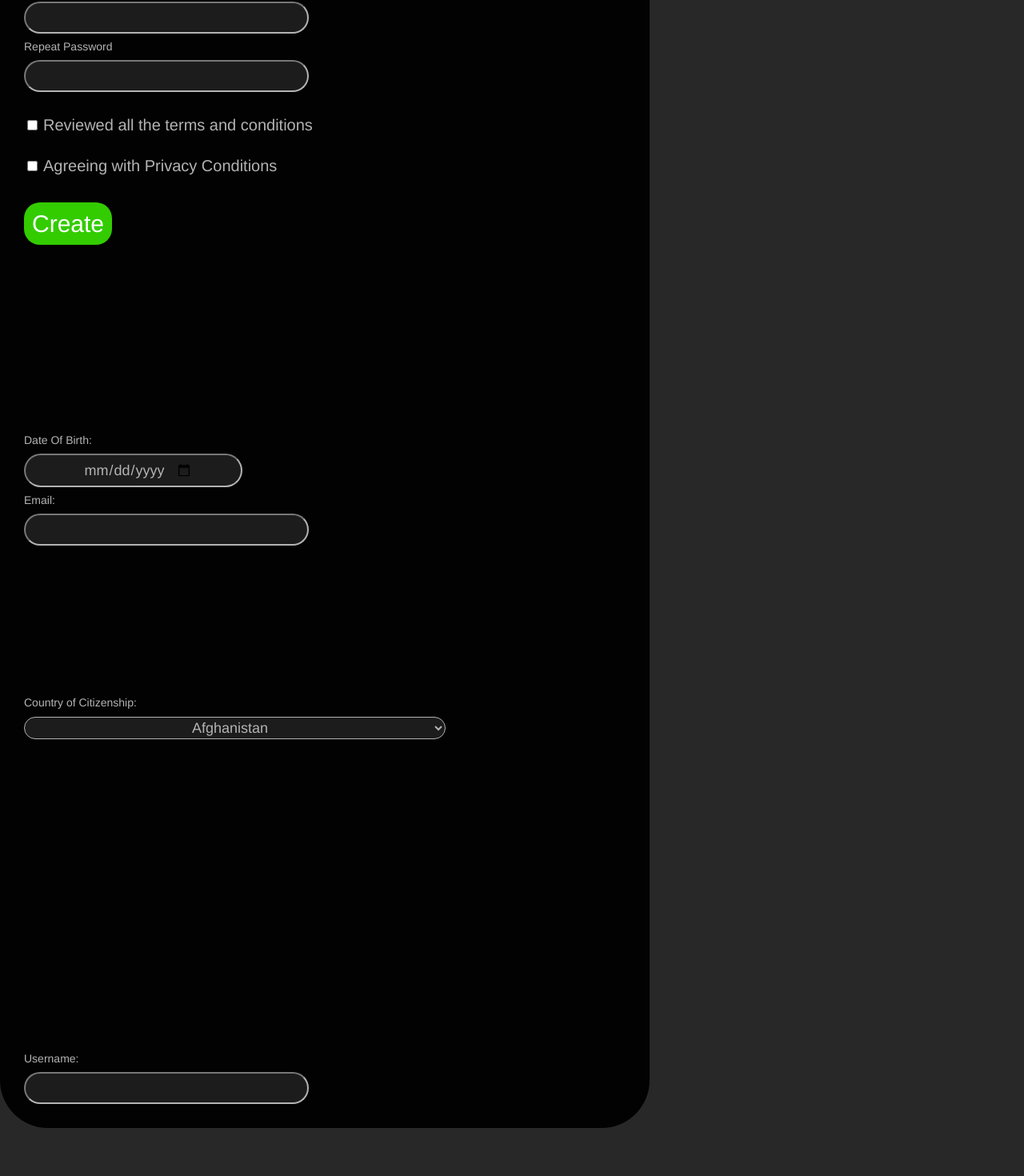
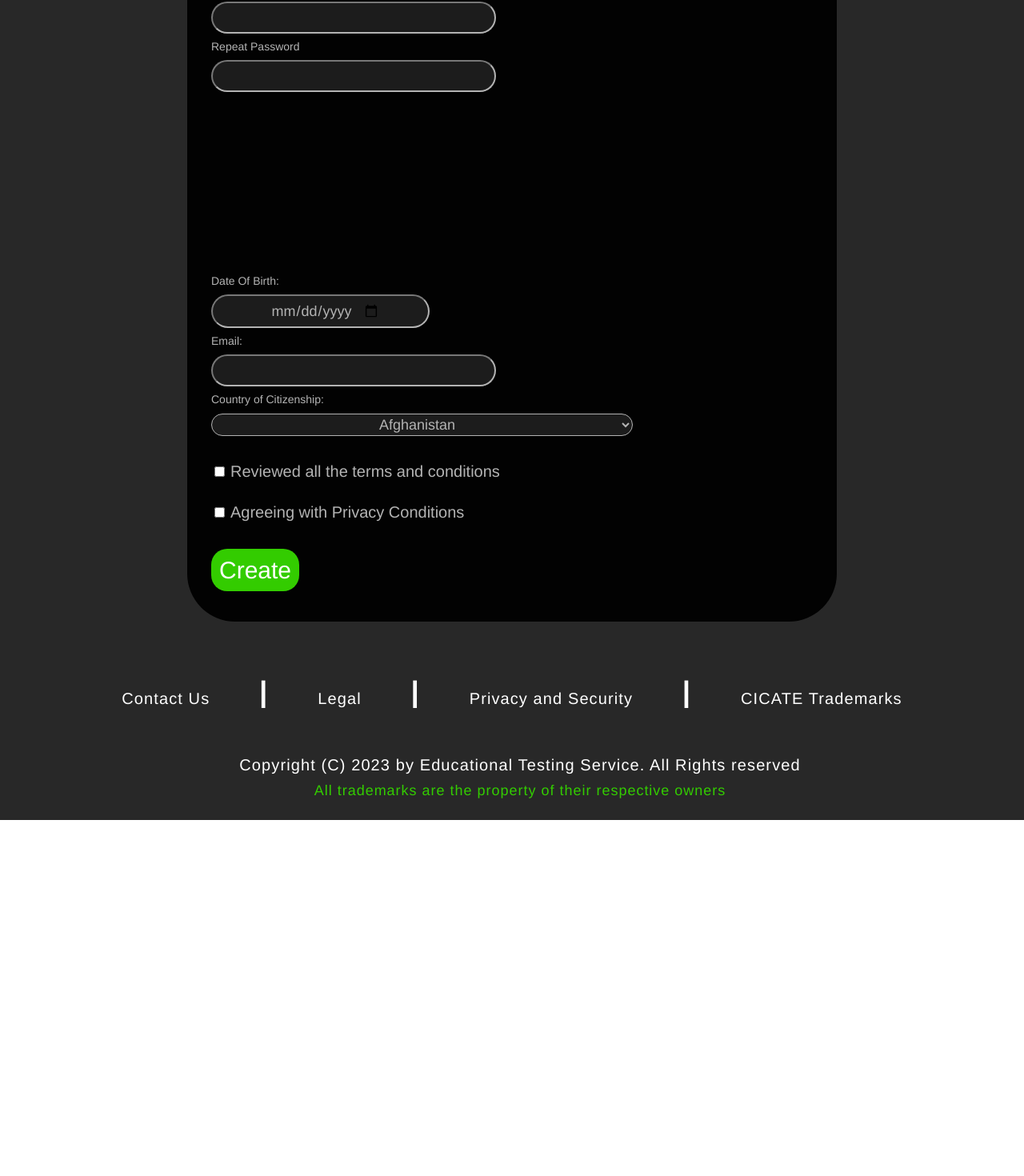
Before and after one commit to Valuegate/CicateProject, a React (Create React App) app: page /student/review in a window 1280 px wide. Shown: the part 1768-3238 px from the top of the page at 80% size. After the commit the page ends 2793 px from the top, so only its background shows below. Built offline with nearby package versions, Linux system fonts and the light colour scheme.

Commit message:
img_size

```diff
--- a/src/pages/institution/success/Success.jsx
+++ b/src/pages/institution/success/Success.jsx
@@ -19,7 +19,7 @@ const Success = () => {
   <div className='done'>
 
  <div className='congrats_below'>cicate</div>
-<div className='congrats_below'><img src={trophyy} alt="img" /></div>
+<div className='congrats_below'><img src={trophyy} alt="img" className='img_size' /></div>
 <div className='congrats'>Congratulations!</div>
 <div className='congrats_below'>Go Straight to the <br /> Dashboard and start using <br />it now</div>
 
--- a/src/pages/institution/success/style.css
+++ b/src/pages/institution/success/style.css
@@ -27,11 +27,14 @@
               justify-content: center;
              }
             .trophyy {
-
                justify-content: center;
                margin-left: 800px;
                padding-top: 40px;
 
+                }
+
+                .img_size{
+                 width: 100px;
                 }
 
                 .white_flex {
--- a/src/pages/student/review/review.jsx
+++ b/src/pages/student/review/review.jsx
@@ -11,6 +11,7 @@ const Review = () => {
       <div className='black_page'>
         <div className='div'>
           <RegCarousel/>
+          <div className='justify_bluk'>
           <div className='bluk'>
             <div className='master_div'>
 
@@ -55,29 +56,8 @@ const Review = () => {
               <label htmlFor="" className='labels'> Repeat Password <br />
                 <input type="text" className='inputs' />
               </label> <br />
-               <form action="" className='form_review'>
-               <div>
-                <input type="checkbox"  className=''/> <label htmlFor="" className="review_terms"> Reviewed all the terms and conditions</label>
-                <div> <br />
-                <input type="checkbox" className=''/> <label htmlFor="" className="review_terms"> Agreeing with Privacy Conditions</label>
-               </div>
-               <br />
-               <div className='nexty'>
-               <a href="/institution/success" className='next_big'>Create</a>
-               </div>
 
-
-               </div>
-               </form>
-
-
-            </div>
-
-
-
-
-
-            <div className=''>
+              <div className=''>
               <div className='email_margin'>
               <label htmlFor="" className='labels'> Date Of Birth: <br />
                 <input type="date" className='inputs' />
@@ -87,7 +67,7 @@ const Review = () => {
               </label> <br />
               </div>
 
-              <div className='social_margin'>
+              <div className=''>
               <label htmlFor="" className='labels'> Country of Citizenship: <br />
               <select id="country" name="country" class="form-control" className='inputs'>
                 <option value="Afghanistan">Afghanistan</option>
@@ -335,17 +315,34 @@ const Review = () => {
                 <option value="Zambia">Zambia</option>
                 <option value="Zimbabwe">Zimbabwe</option>
             </select>
-              </label> <br />
+              </label>
               </div>
-              <div className='username_margin'>
-              <label htmlFor="" className='labels'>Username: <br />
-                <input type="text" className='inputs' />
-              </label> <br />
-              </div>
+
+            </div>
+               <form action="" className='form_review'>
+               <div>
+                <input type="checkbox"  className=''/> <label htmlFor="" className="review_terms"> Reviewed all the terms and conditions</label>
+                <div> <br />
+                <input type="checkbox" className=''/> <label htmlFor="" className="review_terms"> Agreeing with Privacy Conditions</label>
+               </div>
+               <br />
+               <div className='nexty'>
+               <a href="/institution/success" className='next_big'>Create</a>
+               </div>
+
+
+               </div>
+               </form>
             </div>
 
+
+
+
+
+
+
           </div>
-
+         </div>
         </div>
 
       </div>
--- a/src/pages/student/review/style.css
+++ b/src/pages/student/review/style.css
@@ -1,3 +1,8 @@
 .nexty{
     margin-top: 30px;
-padding-bottom: 20px;}
+padding-bottom: 20px;
+}
+
+.master_div{
+
+}
```
